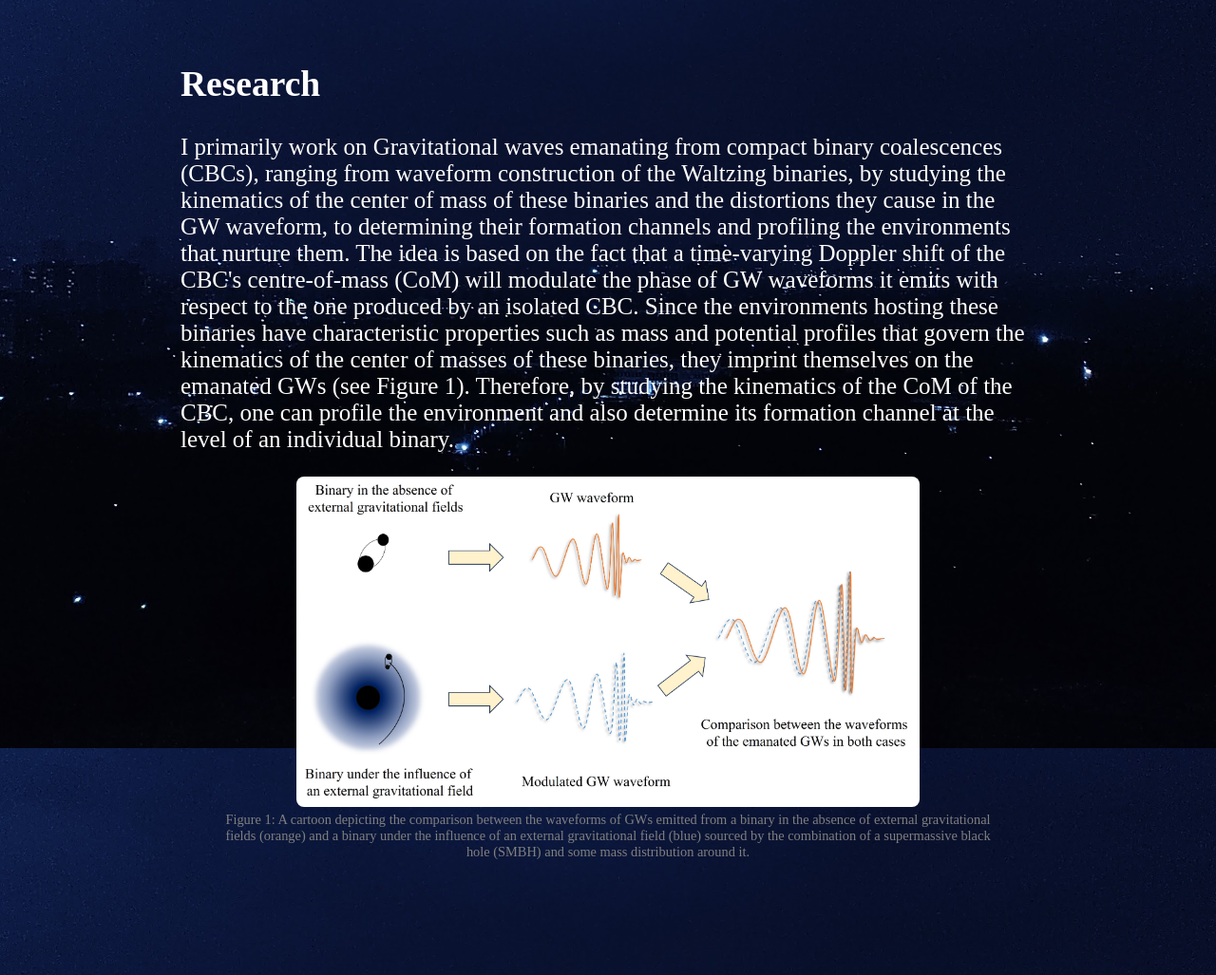
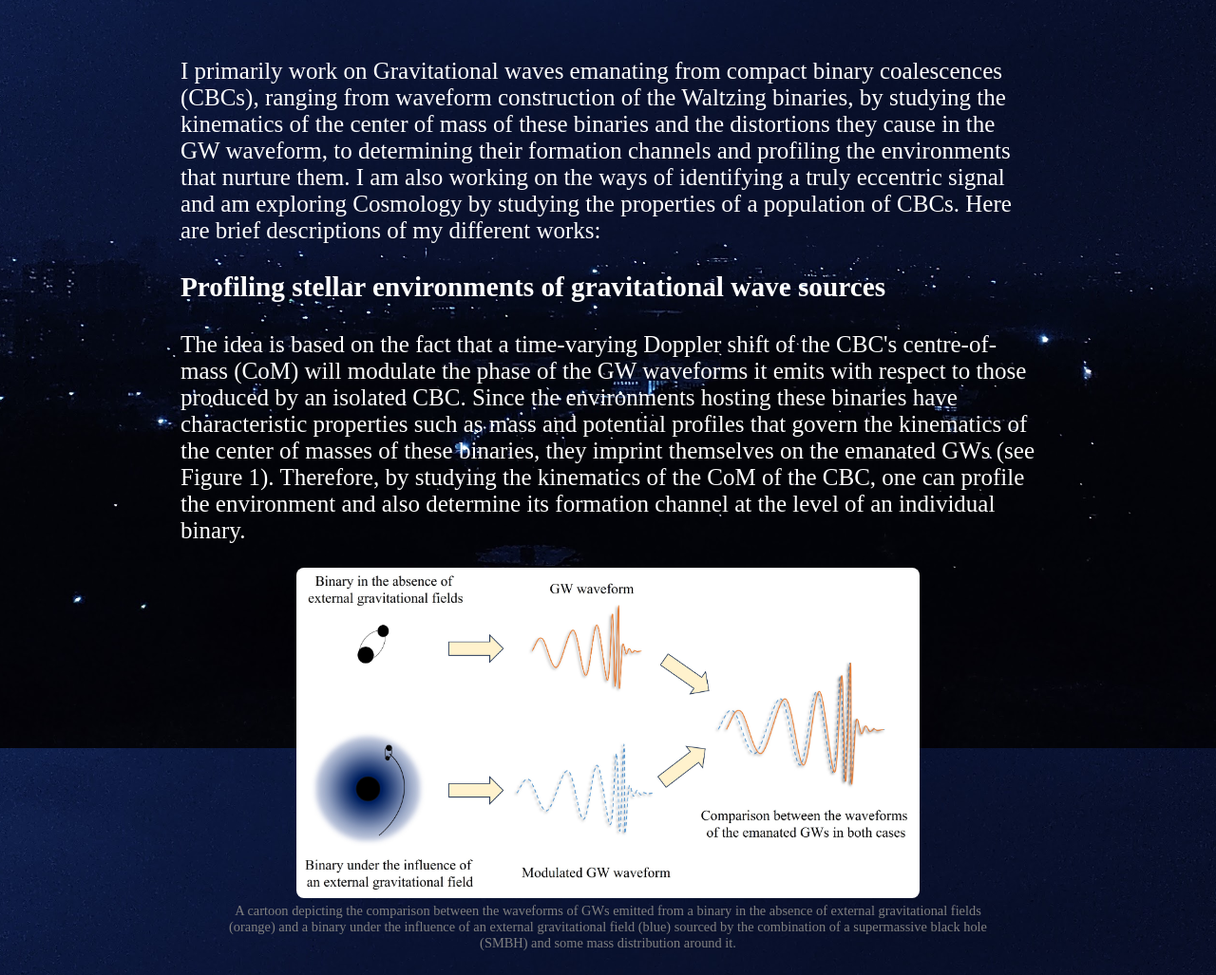
Before and after one commit to avinash-tiwari-at/avinash-tiwari-at.github.io, a Jekyll site: the page built from research.md, in a window 1280 px wide, cut to the strip 112-1139 px from the top of the page. Shown: the whole strip at 95% size. Built offline with Jekyll 4.4.1, drawn with Linux system fonts in a browser that asks for light colours.

Commit message:
Update research.md

```diff
--- a/research.md
+++ b/research.md
@@ -6,13 +6,16 @@ bodyClass: research
 
 <div class="research-container">
   <div class="research-text">
-    <h2>Research</h2>
     <p>
-      I primarily work on Gravitational waves emanating from compact binary coalescences (CBCs), ranging from waveform construction of the Waltzing binaries, by studying the kinematics of the center of mass of these binaries and the distortions they cause in the GW waveform, to determining their formation channels and profiling the environments that nurture them. The idea is based on the fact that a time-varying Doppler shift of the CBC's centre-of-mass (CoM) will modulate the phase of GW waveforms it emits with respect to the one produced by an isolated CBC. Since the environments hosting these binaries have characteristic properties such as mass and potential profiles that govern the kinematics of the center of masses of these binaries, they imprint themselves on the emanated GWs (see Figure 1). Therefore, by studying the kinematics of the CoM of the CBC, one can profile the environment and also determine its formation channel at the level of an individual binary.
+      I primarily work on Gravitational waves emanating from compact binary coalescences (CBCs), ranging from waveform construction of the Waltzing binaries, by studying the kinematics of the center of mass of these binaries and the distortions they cause in the GW waveform, to determining their formation channels and profiling the environments that nurture them. I am also working on the ways of identifying a truly eccentric signal and am exploring Cosmology by studying the properties of a population of CBCs. Here are brief descriptions of my different works:
+    </p>
+    <h3>Profiling stellar environments of gravitational wave sources</h3>
+    <p>
+      The idea is based on the fact that a time-varying Doppler shift of the CBC's centre-of-mass (CoM) will modulate the phase of the GW waveforms it emits with respect to those produced by an isolated CBC. Since the environments hosting these binaries have characteristic properties such as mass and potential profiles that govern the kinematics of the center of masses of these binaries, they imprint themselves on the emanated GWs (see Figure 1). Therefore, by studying the kinematics of the CoM of the CBC, one can profile the environment and also determine its formation channel at the level of an individual binary.
       <figure style="text-align: center;">
         <img src="/assets/Research/Profiling_Depict.jpg" alt="Project 1 figure" style="max-width:80%; border-radius:8px;">
         <figcaption style="font-size:0.9rem; color:gray; margin-top:5px;">
-        Figure 1: A cartoon depicting the comparison between the waveforms of GWs emitted from a binary in the absence of external gravitational fields (orange) and a binary under the influence of an external gravitational field (blue) sourced by the combination of a supermassive black hole (SMBH) and some mass distribution around it.
+        A cartoon depicting the comparison between the waveforms of GWs emitted from a binary in the absence of external gravitational fields (orange) and a binary under the influence of an external gravitational field (blue) sourced by the combination of a supermassive black hole (SMBH) and some mass distribution around it.
         </figcaption>
       </figure>
     </p>
```
